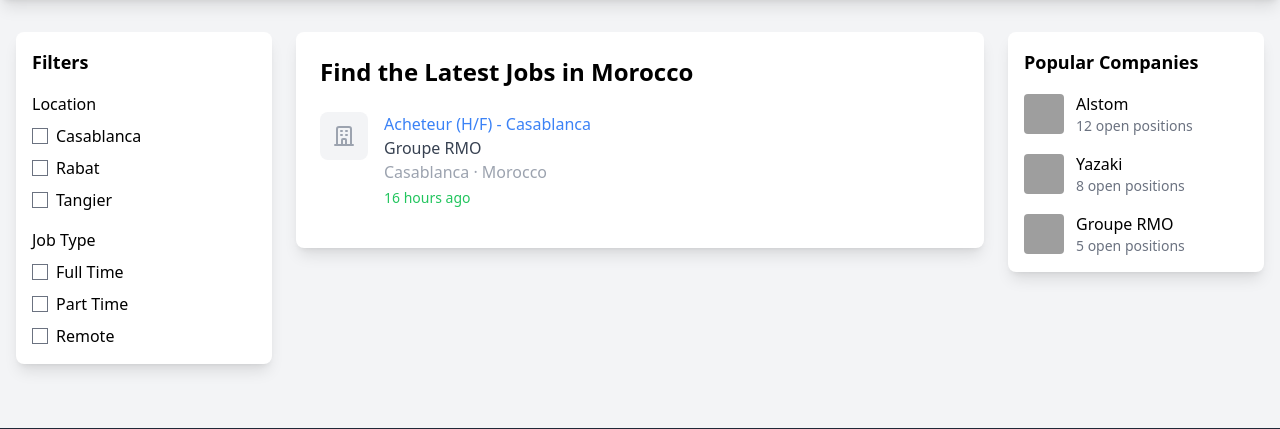
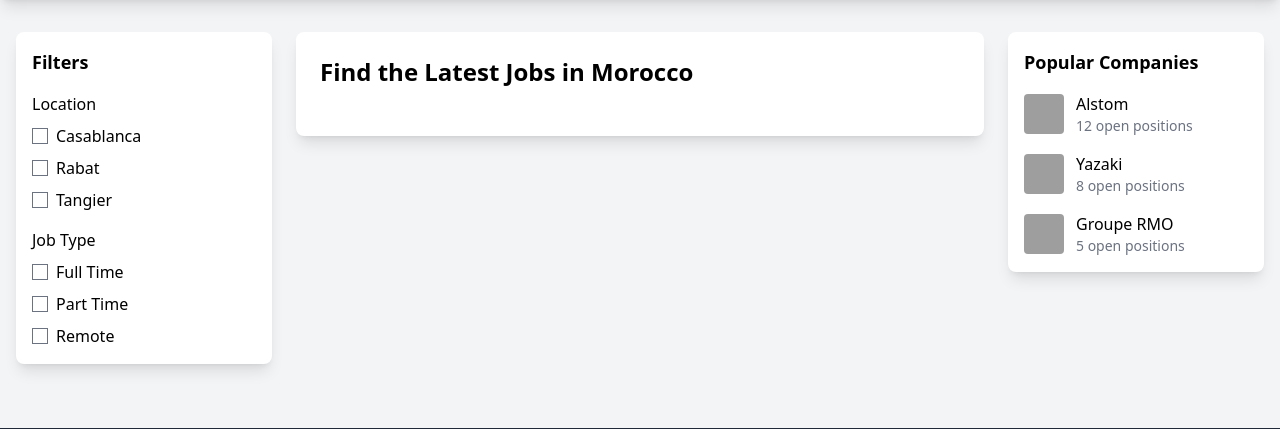
Before and after one commit to Abdo-esse/CareerLink, a PHP site: template src/Views/candidat/index.php in a window 1280 px wide. Shown: the part 64-493 px from the top of the page. Run offline with PHP 8.4, Linux system fonts and the light colour scheme; the template is opened without the code that fills it, so the values that code supplies are empty; some libraries are stand-ins or nearby versions; grey boxes are pictures that could not be loaded.

Commit message:
j'ai termine la partie front end de candidate

```diff
--- a/src/Views/candidat/index.php
+++ b/src/Views/candidat/index.php
@@ -174,25 +174,6 @@ $_SESSION["offre"]=$offre->readOffre();
                 }
              }
             ?>
-
-          <!-- Job Card 3 -->
-          <div class="pb-4">
-            <div class="flex items-start gap-4">
-              <div class="w-12 h-12 bg-gray-100 rounded-lg flex items-center justify-center">
-                <div class="text-gray-400">
-                  <svg class="w-6 h-6" fill="none" stroke="currentColor" viewBox="0 0 24 24">
-                    <path stroke-linecap="round" stroke-linejoin="round" stroke-width="2" d="M19 21V5a2 2 0 00-2-2H7a2 2 0 00-2 2v16m14 0h2m-2 0h-5m-9 0H3m2 0h5M9 7h1m-1 4h1m4-4h1m-1 4h1m-5 10v-5a1 1 0 011-1h2a1 1 0 011 1v5m-4 0h4"/>
-                  </svg>
-                </div>
-              </div>
-              <div class="flex-1">
-                <a href="#" class="text-blue-500 font-medium hover:underline">Acheteur (H/F) - Casablanca</a>
-                <p class="text-gray-700">Groupe RMO</p>
-                <p class="text-gray-400">Casablanca · Morocco</p>
-                <p class="text-green-500 text-sm mt-1">16 hours ago</p>
-              </div>
-            </div>
-          </div>
         </div>
       </div>
 
```
